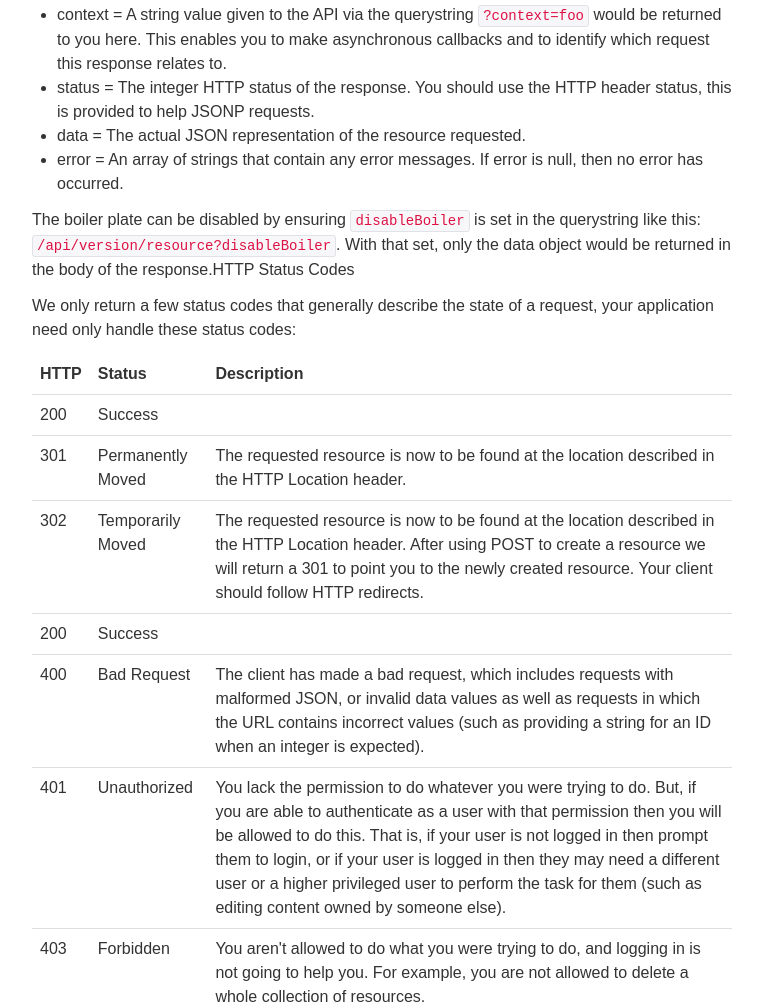
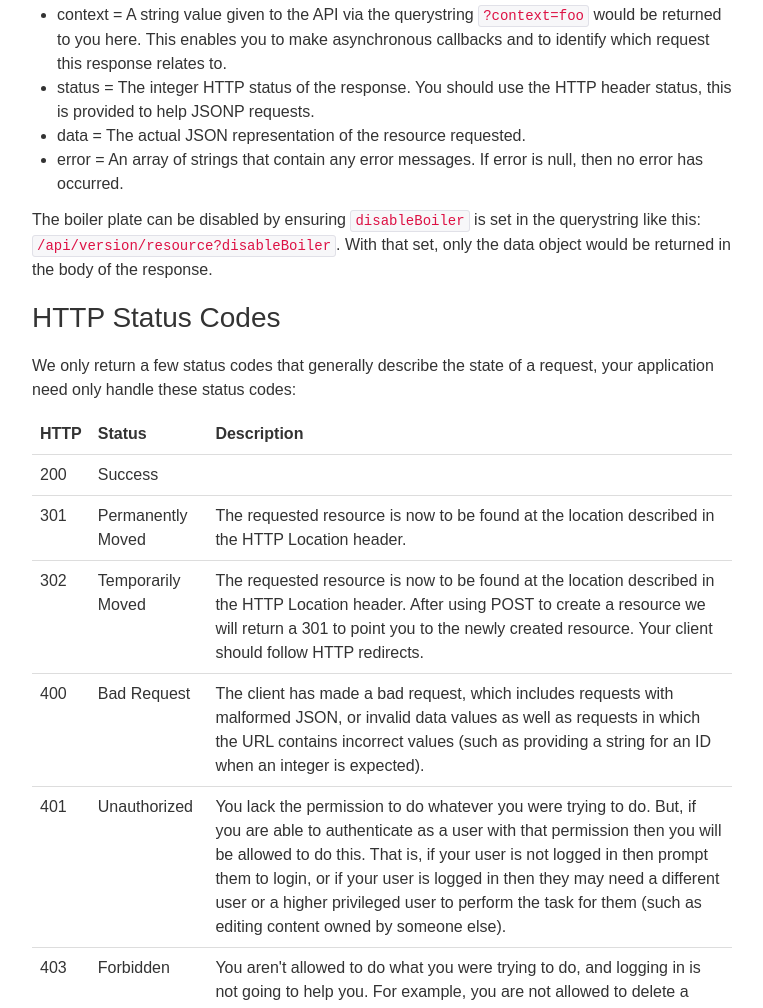
Before and after one commit to microcosm-collective/microcosm-docs, a plain HTML site: page index.htm in a window 1280 px wide. Shown: the part 1402-2410 px from the top of the page, without its empty margins (378-1141 px from the left). Drawn offline with Linux system fonts and the light colour scheme.

Commit message:
Removed extraneous 200, and fixed broken HTML tag

```diff
--- a/index.htm
+++ b/index.htm
@@ -104,7 +104,7 @@
                   <li>error = An array of strings that contain any error messages. If error is null, then no error has occurred.</li>
                 </ul>
               </p>
-              <p>The boiler plate can be disabled by ensuring <code>disableBoiler</code> is set in the querystring like this: <code>/api/version/resource?disableBoiler</code>. With that set, only the data object would be returned in the body of the response.</P.
+              <p>The boiler plate can be disabled by ensuring <code>disableBoiler</code> is set in the querystring like this: <code>/api/version/resource?disableBoiler</code>. With that set, only the data object would be returned in the body of the response.</p>
 
               <h3 id="http">HTTP Status Codes</h3>
               <p>We only return a few status codes that generally describe the state of a request, your application need only handle these status codes:</p>
@@ -131,11 +131,6 @@
                     <td>302</td>
                     <td>Temporarily Moved</td>
                     <td>The requested resource is now to be found at the location described in the HTTP Location header. After using POST to create a resource we will return a 301 to point you to the newly created resource. Your client should follow HTTP redirects.</td>
-                  </tr>
-                  <tr>
-                    <td>200</td>
-                    <td>Success</td>
-                    <td></td>
                   </tr>
                   <tr>
                     <td>400</td>
```
